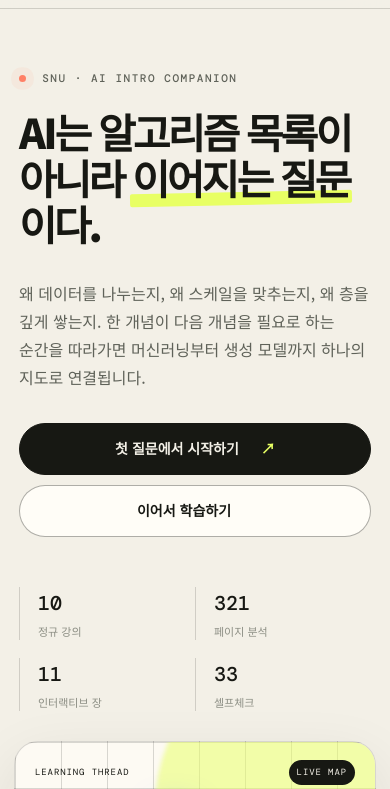
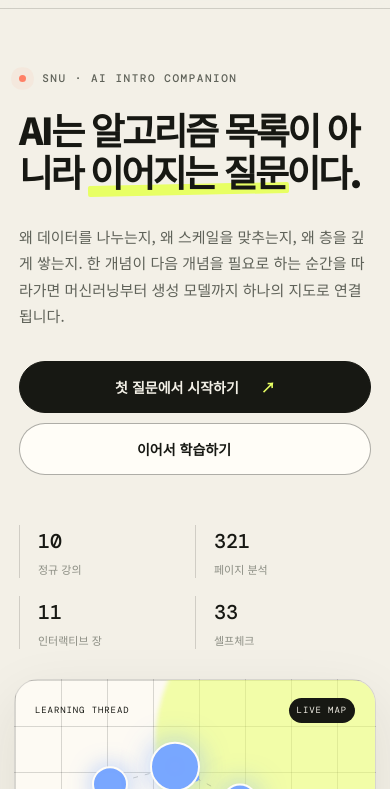
Before and after one commit to gohyunsu/introai, a website: page index.html in a window 390 px wide. Shown: the part 55-844 px from the top of the page. Drawn offline with nearby package versions, Linux system fonts and the light colour scheme.

Commit message:
Refine mobile Korean line wrapping

```diff
--- a/styles.css
+++ b/styles.css
@@ -2105,10 +2105,10 @@ body.focus-mode .lesson-main {
   .hero { min-width: 0; min-height: 0; grid-template-columns: minmax(0, 1fr); padding-block: 60px 40px; }
   .hero-copy, .hero h1, .hero-lede, .hero-visual { min-width: 0; max-width: 100%; }
   .hero-copy { width: 100%; padding-inline: 5px; }
-  .hero h1 { width: 100%; overflow-wrap: anywhere; font-size: clamp(40px, 10.5vw, 58px); }
+  .hero h1 { width: 100%; overflow-wrap: anywhere; word-break: normal; font-size: clamp(36px, 9.5vw, 52px); }
   .hero h1 br { display: none; }
   .hero h1 em { white-space: normal; }
-  .hero-lede { width: 100%; overflow-wrap: anywhere; font-size: 16px; }
+  .hero-lede { width: 100%; overflow-wrap: anywhere; word-break: normal; font-size: 15px; }
   .hero-stats { display: grid; grid-template-columns: repeat(2, 1fr); gap: 18px 0; }
   .hero-visual { min-height: 500px; }
   .flow-section, .rhythm-section, .media-section > .section-shell { padding-block: 90px; }
```
